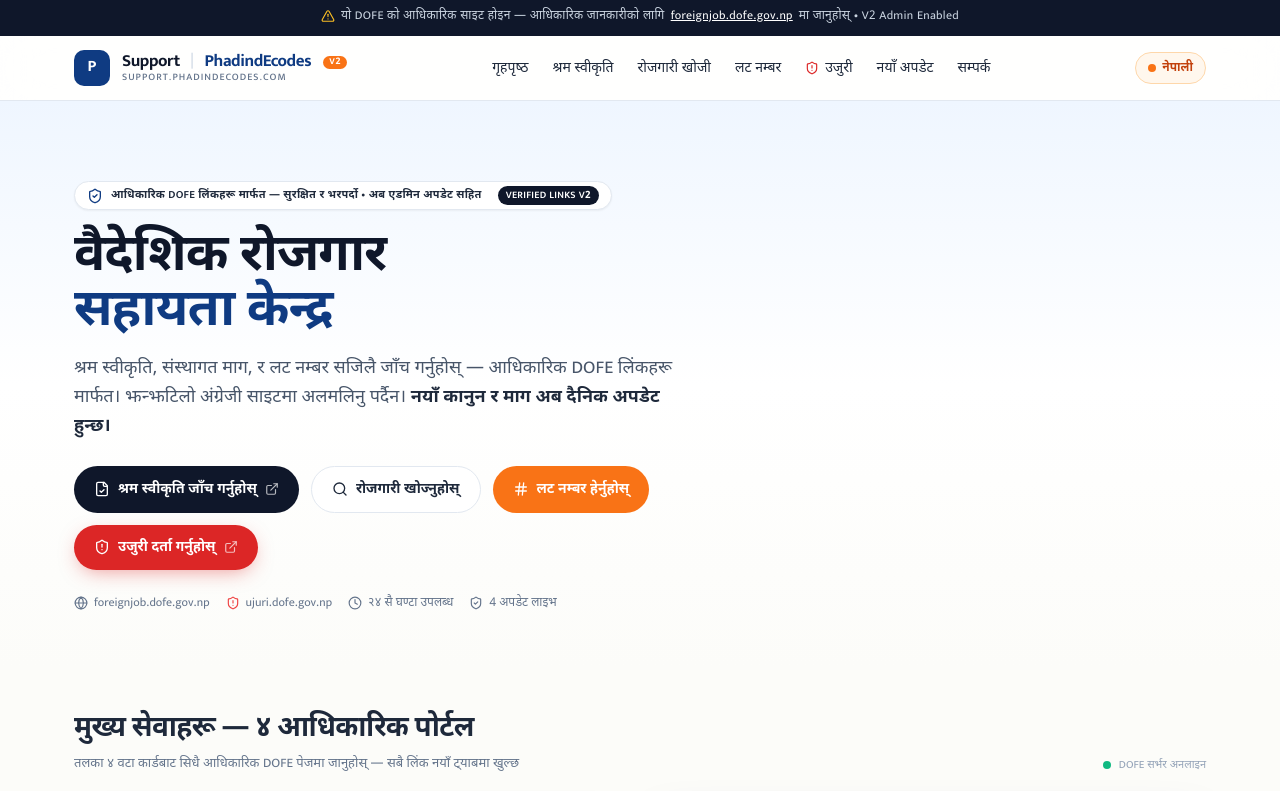
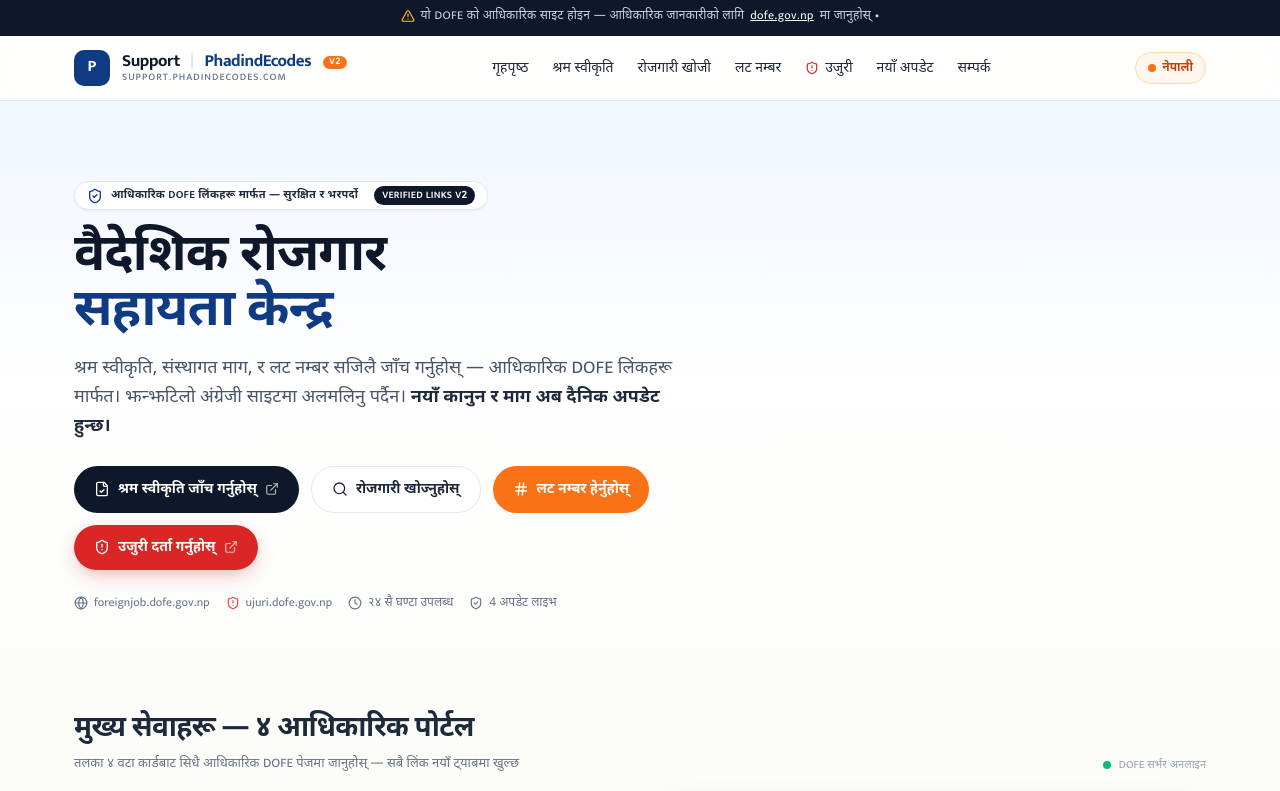
Before and after one commit to phadindecodes/support-phadindecodes, a React (Vite) app: page / in a window 1280 px wide. Shown: the top 791 px of the page. Built offline with nearby package versions, Linux system fonts and the light colour scheme.

Commit message:
Refine text in App.tsx for better clarity
Updated text content for clarity and accuracy.

```diff
--- a/src/App.tsx
+++ b/src/App.tsx
@@ -326,12 +326,12 @@ export default function App() {
               <div><div className="font-bold text-[16px]">PhadindEcodes</div><div className="text-[11px] text-slate-500">support.phadindecodes.com/admin</div></div>
             </div>
             <h1 className="text-[22px] font-bold flex items-center gap-2"><Lock className="w-5 h-5 text-[#0f3b82]"/> एडमिन लगइन <span className="text-[11px] font-medium text-slate-400 ml-1">Admin Login</span></h1>
-            <p className="text-[13px] text-slate-600 mt-2 leading-[1.6]">अपडेट व्यवस्थापन गर्न लगइन गर्नुहोस्। यो प्यानलले localStorage प्रयोग गर्छ।</p>
+            <p className="text-[13px] text-slate-600 mt-2 leading-[1.6]">अपडेट व्यवस्थापन गर्न लगइन गर्नुहोस्। </p>
             <div className="mt-6 space-y-3">
               <label className="text-[12px] font-semibold">पासवर्ड (Password) *</label>
               <input type="password" value={loginPwd} onChange={e=>setLoginPwd(e.target.value)} onKeyDown={e=>e.key==='Enter' && handleLogin()} placeholder="पासवर्ड लेख्नुहोस्" className="w-full rounded-[12px] border border-slate-200 px-4 py-3 text-[14px] focus:ring-2 focus:ring-[#0f3b82] outline-none"/>
               {loginError && <div className="text-[12px] text-red-600 bg-red-50 border border-red-200 rounded-[10px] p-2.5">{loginError}</div>}
-              <div className="text-[11px] text-slate-500 bg-amber-50 border border-amber-200 rounded-[10px] p-2.5 flex gap-2"><AlertTriangle className="w-4 h-4 text-amber-600 shrink-0"/> <span>Hint: default password <b>phadin2026</b> हो — .env मा परिवर्तन गर्न सकिन्छ।</span></div>
+              <div className="text-[11px] text-slate-500 bg-amber-50 border border-amber-200 rounded-[10px] p-2.5 flex gap-2"><AlertTriangle className="w-4 h-4 text-amber-600 shrink-0"/> </div>
               <button onClick={handleLogin} className="w-full rounded-full bg-[#0f3b82] text-white py-3 text-[14px] font-bold hover:bg-slate-900 transition flex items-center justify-center gap-2"><ShieldCheck className="w-4 h-4"/> लगइन गर्नुहोस्</button>
               <button onClick={()=>{ window.location.hash=''; }} className="w-full rounded-full bg-white border py-2.5 text-[13px] font-medium hover:bg-slate-50">← पब्लिक साइटमा फर्कनुहोस्</button>
             </div>
@@ -503,7 +503,7 @@ export default function App() {
       <div className="bg-slate-900 text-[11px] md:text-xs text-slate-300 py-2 px-4 text-center tracking-wide">
         <span className="inline-flex items-center gap-1.5">
           <AlertTriangle className="w-3.5 h-3.5 text-amber-400" />
-          यो DOFE को आधिकारिक साइट होइन — आधिकारिक जानकारीको लागि <a href="https://foreignjob.dofe.gov.np" target="_blank" rel="noopener" className="underline text-white hover:text-amber-300">foreignjob.dofe.gov.np</a> मा जानुहोस् • V2 Admin Enabled
+          यो DOFE को आधिकारिक साइट होइन — आधिकारिक जानकारीको लागि <a href="https://dofe.gov.np" target="_blank" rel="noopener" className="underline text-white hover:text-amber-300">dofe.gov.np</a> मा जानुहोस् •
         </span>
       </div>
 
@@ -559,7 +559,7 @@ export default function App() {
           <div className="max-w-[760px]">
             <div className="inline-flex items-center gap-2 px-3 py-1 rounded-full bg-white border border-slate-200 shadow-sm text-[11px] font-semibold tracking-wide mb-5">
               <ShieldCheck className="w-4 h-4 text-[#0f3b82]" />
-              <span>आधिकारिक DOFE लिंकहरू मार्फत — सुरक्षित र भरपर्दो • अब एडमिन अपडेट सहित</span>
+              <span>आधिकारिक DOFE लिंकहरू मार्फत — सुरक्षित र भरपर्दो </span>
               <span className="hidden md:inline-flex ml-2 px-2 py-0.5 rounded-full bg-slate-900 text-white text-[10px]">VERIFIED LINKS V2</span>
             </div>
             <h1 className="text-[32px] md:text-[52px] font-bold leading-[1.05] tracking-[-0.02em] text-slate-900">
```
